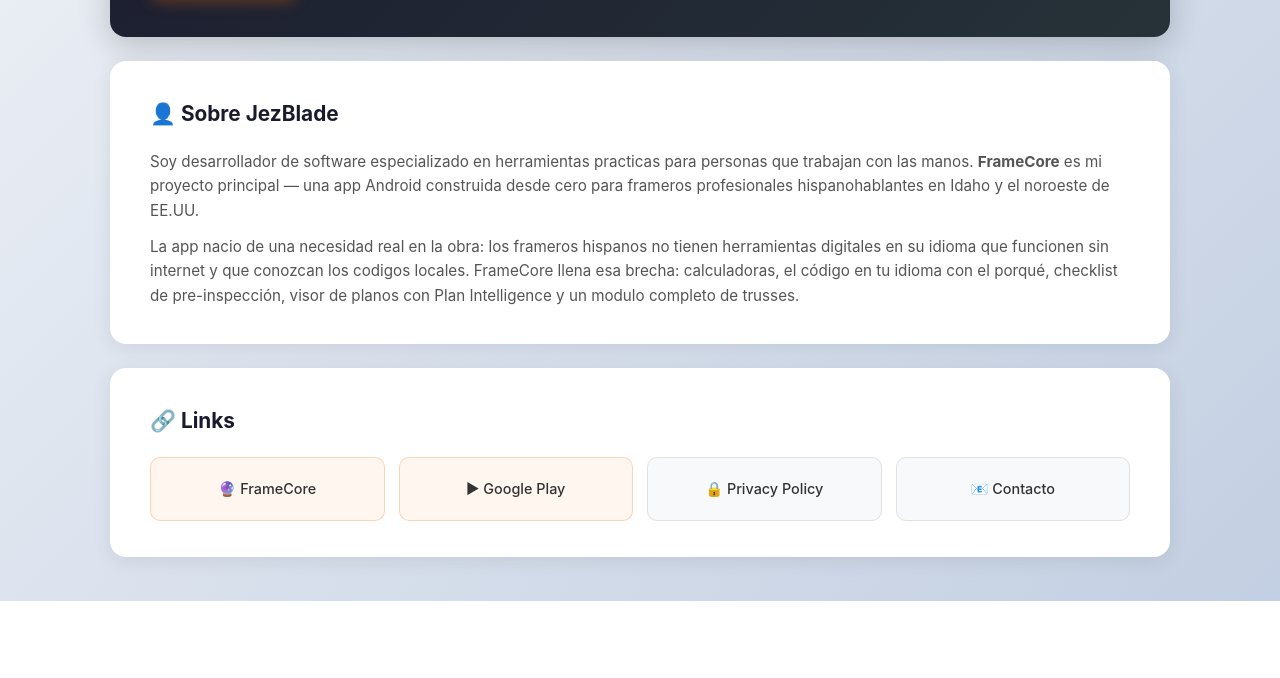
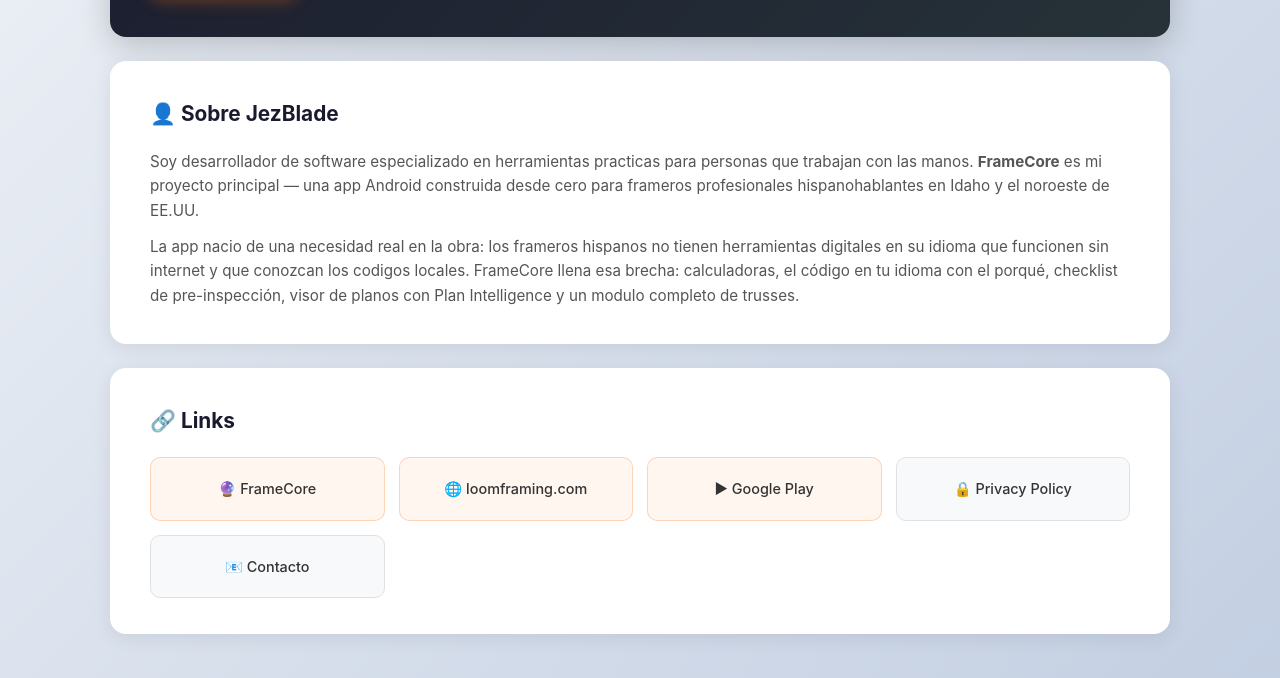
Before and after one commit to JezBlade/jezblade.github.io, a plain HTML site: page index.html in a window 1280 px wide. Shown: the part 607-1285 px from the top of the page. Before the commit the page ends 1208 px from the top, so only its background shows below. Drawn offline with Linux system fonts and the light colour scheme.

Commit message:
feat(links): el enlace al sitio de FrameCore, loomframing.com
Una tarjeta más en Links, junto a la de FrameCore: «loomframing.com», hacia https://loomframing.com/. Hasta hoy la página enlazaba a /loom/ y a Google Play, y al sitio nomás por el correo de Contacto.

```diff
--- a/index.html
+++ b/index.html
@@ -287,6 +287,9 @@
                 <a href="/loom/">&#128302; FrameCore</a>
             </div>
             <div class="link-card loom-link">
+                <a href="https://loomframing.com/">&#127760; loomframing.com</a>
+            </div>
+            <div class="link-card loom-link">
                 <a href="https://play.google.com/store/apps/details?id=com.loomframing.app&amp;referrer=utm_source%3Djezblade.github.io%26utm_medium%3Dweb%26utm_campaign%3Dportafolio%26utm_content%3Dhistoria" target="_blank" rel="noopener">&#9654; Google Play</a>
             </div>
             <div class="link-card">
```
